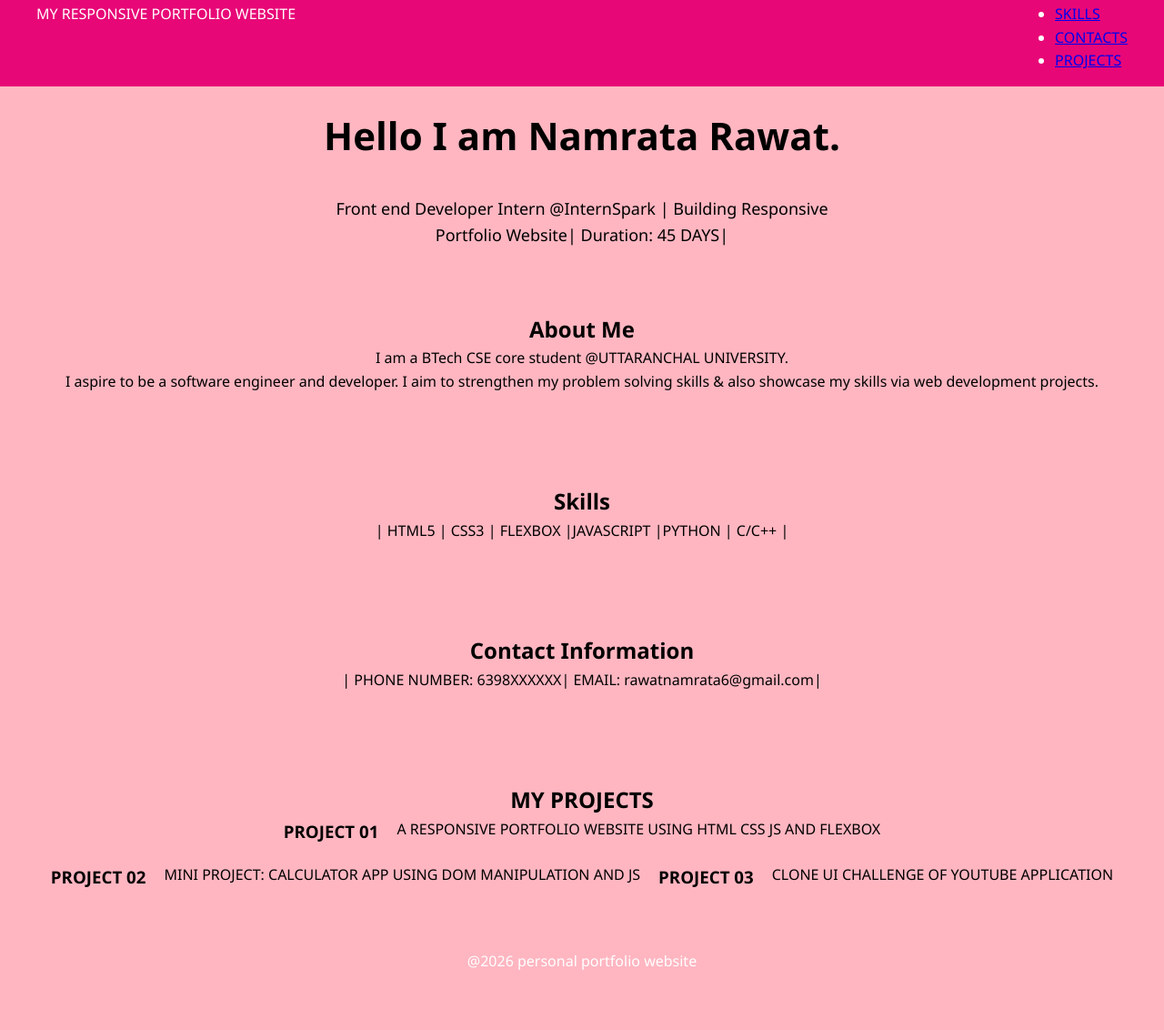
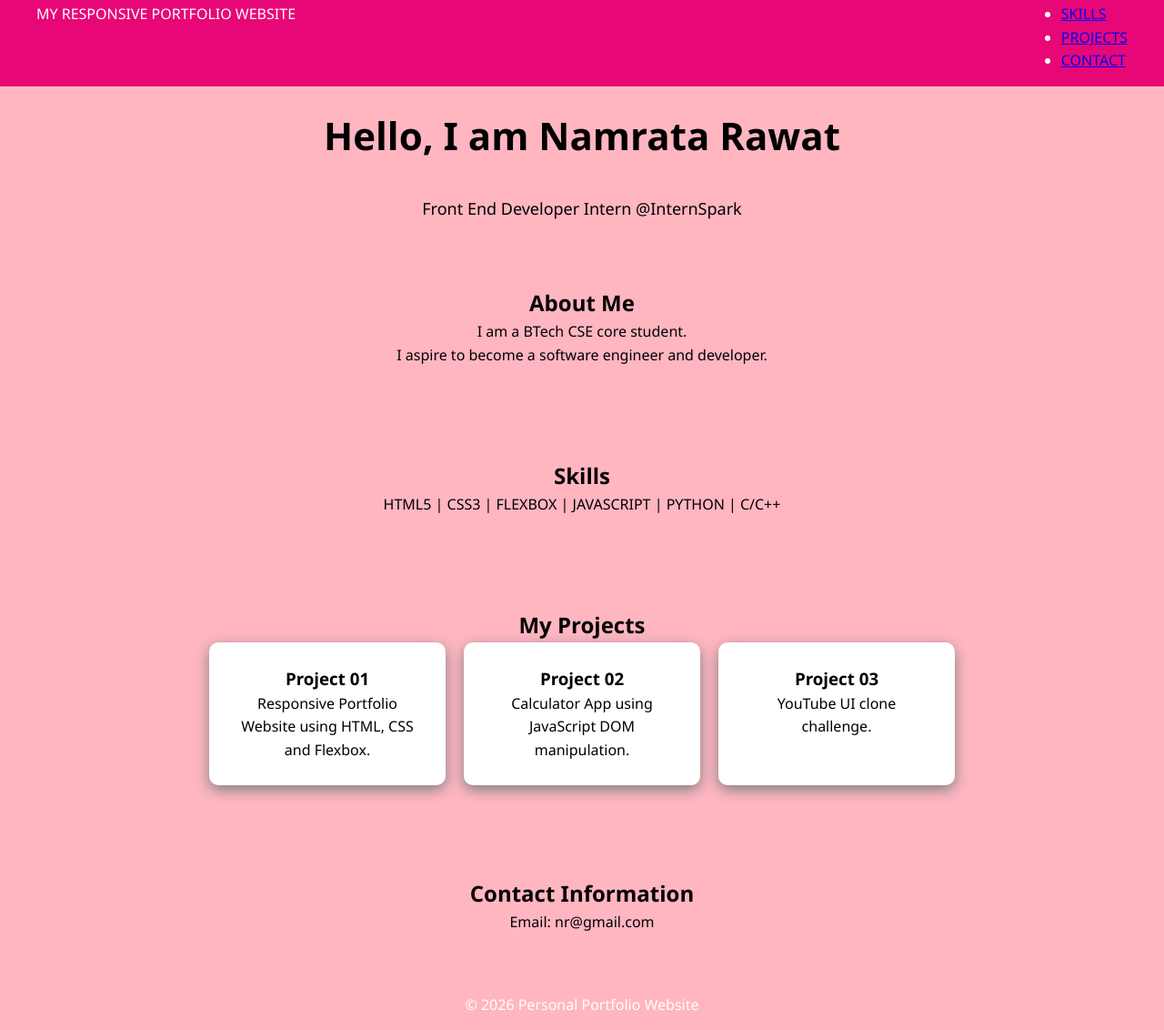
Before and after one commit to namratarwt96/INTERNSPARK_internship, a plain HTML site: page task1-portfolio-website/index.html in a window 1280 px wide. Shown: the part 63-1195 px from the top of the page at 91% size. Before the commit the page ends 1147 px from the top, so only its background shows below. Drawn offline with Linux system fonts and the light colour scheme.

Commit message:
Update index.html

```diff
--- a/task1-portfolio-website/index.html
+++ b/task1-portfolio-website/index.html
@@ -1,89 +1,83 @@
 <!DOCTYPE html>
+<html>
+
 <head>
-    <html>
-        <title>
-              portfolio-website
-        </title>
-        <link rel ="stylesheet" href ="style.css">
+    <title>Portfolio Website</title>
+    <link rel="stylesheet" href="style.css">
+</head>
 
 <body>
 
 <header>
     <nav>
-    <div class = "logo"> MY RESPONSIVE PORTFOLIO WEBSITE </div>
+        <div class="logo">MY RESPONSIVE PORTFOLIO WEBSITE</div>
+
         <ul>
-        <li><a href="#home"> HOME </a></li>
-         <li><a href="#about"> ABOUT</a></li>
-         <li><a href ="#skills">SKILLS</a></li>
-         <li> <a href ="#contacts">CONTACTS</a></li>
-         <li><a href ="#projects">PROJECTS</a></li>
+            <li><a href="#home">HOME</a></li>
+            <li><a href="#about">ABOUT</a></li>
+            <li><a href="#skills">SKILLS</a></li>
+            <li><a href="#projects">PROJECTS</a></li>
+            <li><a href="#contacts">CONTACT</a></li>
         </ul>
     </nav>
-
 </header>
 
-<section id ="home" class ="hero">
-<h1> Hello I  am Namrata Rawat.  </h1>
- <p> Front end Developer Intern @InternSpark | Building Responsive Portfolio Website| Duration: 45 DAYS| </p>
-  </section>
-<section class ="about">
-  <h1>
-    About Me
-  </h1>
-  <p>I am a BTech CSE core student @UTTARANCHAL UNIVERSITY.</p>
-  <p> I aspire to be a software engineer and developer.
-      I aim to strengthen my problem solving skills
-      & also showcase my skills via web development projects. </p>
+
+<section id="home" class="hero">
+    <h1>Hello, I am Namrata Rawat</h1>
+    <p>Front End Developer Intern @InternSpark</p>
 </section>
 
-<section class = "skills">
-  <h1> Skills </h1>
-  <p>
-   | HTML5 | CSS3 | FLEXBOX   |JAVASCRIPT |PYTHON | C/C++  | </p>
 
+<section id="about" class="about">
+    <h1>About Me</h1>
+    <p>I am a BTech CSE core student.</p>
+    <p>I aspire to become a software engineer and developer.</p>
 </section>
- <section class ="contacts">
-  <h1>
-    Contact Information
-  </h1>
-  <p>
-    | PHONE NUMBER: 6398XXXXXX| EMAIL: rawatnamrata6@gmail.com|
 
-  </p>
+
+<section id="skills" class="skills">
+    <h1>Skills</h1>
+    <p>HTML5 | CSS3 | FLEXBOX | JAVASCRIPT | PYTHON | C/C++</p>
+</section>
+
+
+<section id="projects" class="projects">
+
+    <h1>My Projects</h1>
+
+    <div class="cards">
+
+        <div class="card">
+            <h3>Project 01</h3>
+            <p>Responsive Portfolio Website using HTML, CSS and Flexbox.</p>
+        </div>
+
+        <div class="card">
+            <h3>Project 02</h3>
+            <p>Calculator App using JavaScript DOM manipulation.</p>
+        </div>
+
+        <div class="card">
+            <h3>Project 03</h3>
+            <p>YouTube UI clone challenge.</p>
+        </div>
+
+    </div>
 
 </section>
 
- <section class = "projects">
-  <h1>
-    MY PROJECTS
-  </h1>
-  <div class = "cards">
-    <h3>
-    PROJECT 01
-    </h3>
-    <p>
-       A RESPONSIVE PORTFOLIO WEBSITE USING HTML CSS JS AND FLEXBOX
-    </p>
-    <div class ="cards">
-      <h3>
-        PROJECT 02
-      </h3>
-      <p>
-        MINI PROJECT: CALCULATOR APP USING DOM MANIPULATION AND JS
-      </p>
-    </div>
-    <div class ="cards">
-      <h3>
-        PROJECT 03
-      </h3>
-      <p>
-        CLONE UI CHALLENGE OF YOUTUBE APPLICATION
-      </p>
-    </div>
+
+<section id="contacts" class="contacts">
+    <h1>Contact Information</h1>
+    <p>Email: nr@gmail.com</p>
 </section>
+
+
 <footer>
-  @2026 personal portfolio website
+    © 2026 Personal Portfolio Website
 </footer>
+
+
 </body>
 </html>
-     </head>
```
Lines whose indentation alone changed are shown as unchanged.
